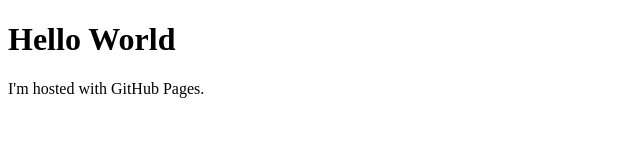
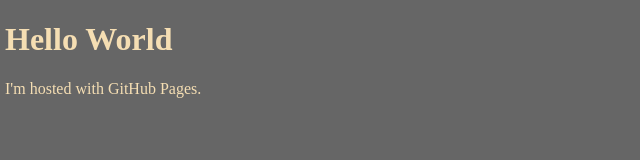
Before and after one commit to eric-c-zhang/eric-c-zhang.github.io, a plain HTML site: page index.html in a window 1280 px wide. Shown: the whole page, without its empty margins (0-640 px from the left). Drawn offline with Linux system fonts and the light colour scheme.

Commit message:
backgroundColor

```diff
--- a/index.html
+++ b/index.html
@@ -4,7 +4,9 @@
     <link href="./resources/css/index.css" type="text/css" rel="stylesheet">
 </head>
 <body>
-<h1>Hello World</h1>
-<p>I'm hosted with GitHub Pages.</p>
+    <div class="main_text">
+        <h1>Hello World</h1>
+        <p>I'm hosted with GitHub Pages.</p>
+    </div>
 </body>
 </html>
--- a/resources/css/index.css
+++ b/resources/css/index.css
@@ -1,5 +1,6 @@
-.main_text {
+body {
     width: 750px;
     margin: 5px;
-    background-color: hsla(240,100%,50%,0.6);
+    background-color: hsla(0,0%,0%,0.6);
+    color: wheat;
 }
```
